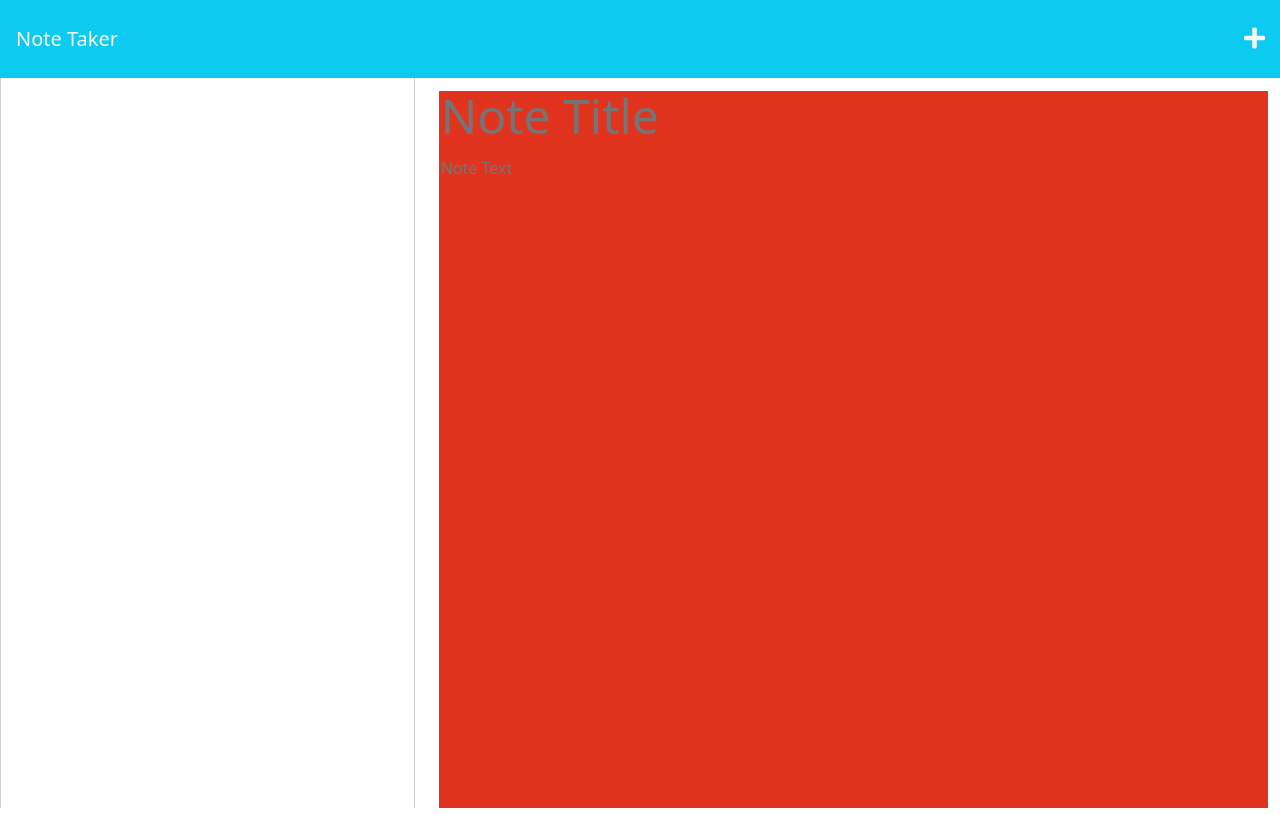
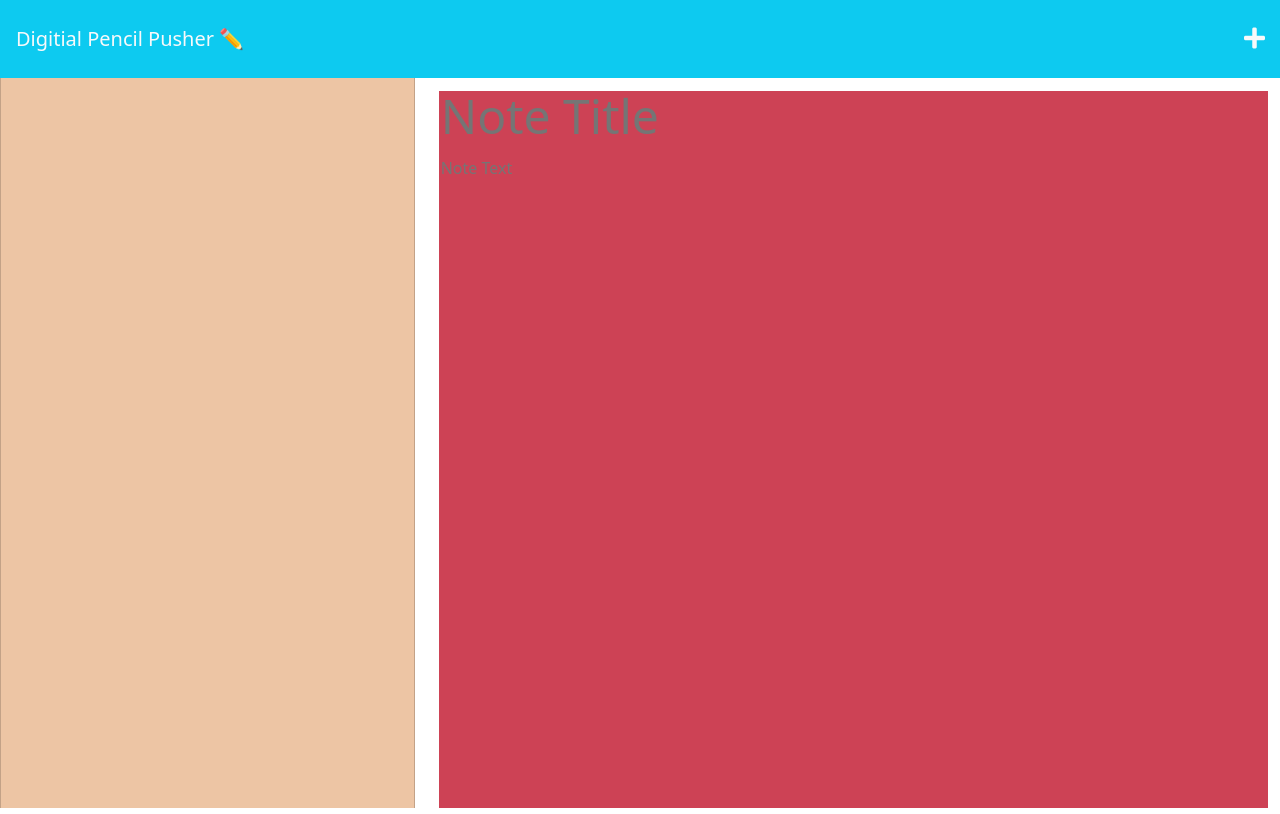
Before and after one commit to TyGosley/digital-pencil-pusher-note-taker, a website: page public/notes.html in a window 1280 px wide. Drawn offline with nearby package versions, Linux system fonts and the light colour scheme; no server answers.

Commit message:
html title changes, CSS colors

```diff
--- a/public/assets/css/styles.css
+++ b/public/assets/css/styles.css
@@ -18,7 +18,7 @@ body {
 
 .note-textarea,
 .note-title {
-  background-color: #E1341E;
+  background-color: #CD4255;
   color: #000000;
   width: 100%;
   outline: none;
@@ -39,7 +39,7 @@ body {
 
 .note-title:read-only,
 .note-textarea:read-only {
-  color: #757575;
+  color: #EDC5A4;
 }
 
 .list-container .card {
@@ -47,6 +47,7 @@ body {
   border-bottom: none;
   border-bottom-right-radius: 0;
   border-bottom-left-radius: 0;
+
 }
 
 .list-container {
@@ -77,3 +78,7 @@ body {
   padding: 20px;
   cursor: pointer;
 }
+
+.card {
+  background-color: #EDC5A4;
+}
--- a/public/notes.html
+++ b/public/notes.html
@@ -17,7 +17,7 @@
 
   <body>
     <nav class="navbar bg-info">
-      <a class="navbar-brand text-light p-3" href="/">Note Taker </a>
+      <a class="navbar-brand text-light p-3" href="/">Digitial Pencil Pusher ✏️ </a>
       <div class="icons">
         <i class="fas fa-save text-light save-note"></i>
         <i class="fas fa-plus text-light new-note"></i>
```
Also changed, not shown: public/index.html (+1 -1 lines).
